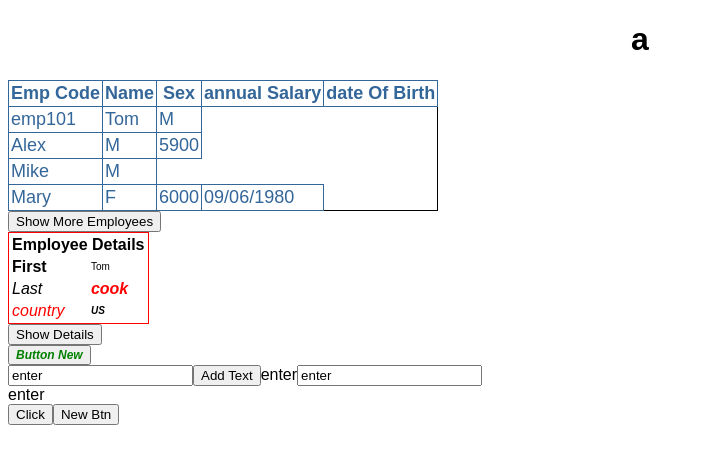
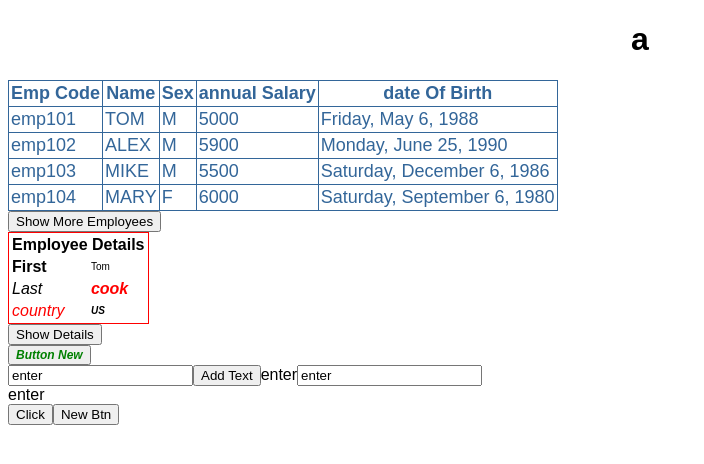
Before and after one commit to anandSant24/codesandbox-angular6, an Angular app: page / in a window 1280 px wide. Shown: the top 464 px of the page, without its empty margins (0-704 px from the left). Built offline with nearby package versions, Linux system fonts and the light colour scheme.

Commit message:
18 Usage of Pipes

```diff
--- a/src/app/employee/employeeLIst.component.html
+++ b/src/app/employee/employeeLIst.component.html
@@ -13,11 +13,11 @@
       <tr
         *ngFor="let employee of employees; trackBy:trackByEmp; let even = even;let odd=odd; let first=first; let last=last"
       >
-        <td *ngIf="first">{{employee.empCode}}</td>
-        <td>{{employee.name}}</td>
+        <td>{{employee.empCode}}</td>
+        <td>{{employee.name | uppercase}}</td>
         <td>{{employee.gender}}</td>
-        <td *ngIf="odd">{{employee.annualSalary}}</td>
-        <td *ngIf="last">{{employee.dateOfBirth}}</td>
+        <td>{{employee.annualSalary}}</td>
+        <td>{{employee.dateOfBirth | date:'fullDate'}}</td>
       </tr>
     </tbody>
   </table>
--- a/src/app/employee/employeeLIst.component.ts
+++ b/src/app/employee/employeeLIst.component.ts
@@ -19,7 +19,7 @@ export class EmployeeLIstComponent {
       name: "Alex",
       gender: "M",
       annualSalary: "5900",
-      dateOfBirth: "25/06/1990"
+      dateOfBirth: "06/25/1990"
     },
     {
       empCode: "emp103",
@@ -50,7 +50,7 @@ export class EmployeeLIstComponent {
         name: "Alex",
         gender: "M",
         annualSalary: "5900",
-        dateOfBirth: "25/06/1990"
+        dateOfBirth: "06/25/1990"
       },
       {
         empCode: "emp103",
```
Also changed, not shown: src/app/employee/notIfPipe.pipe.ts (added).
